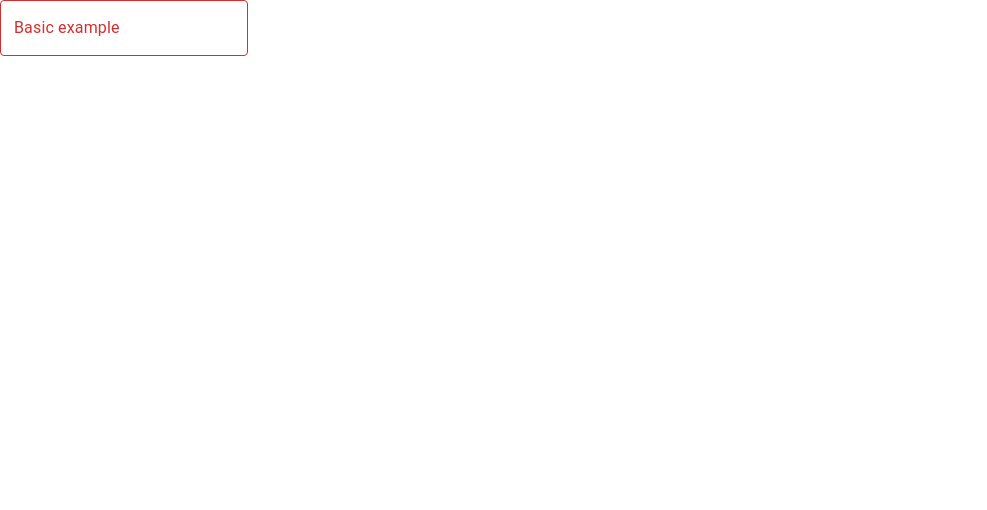
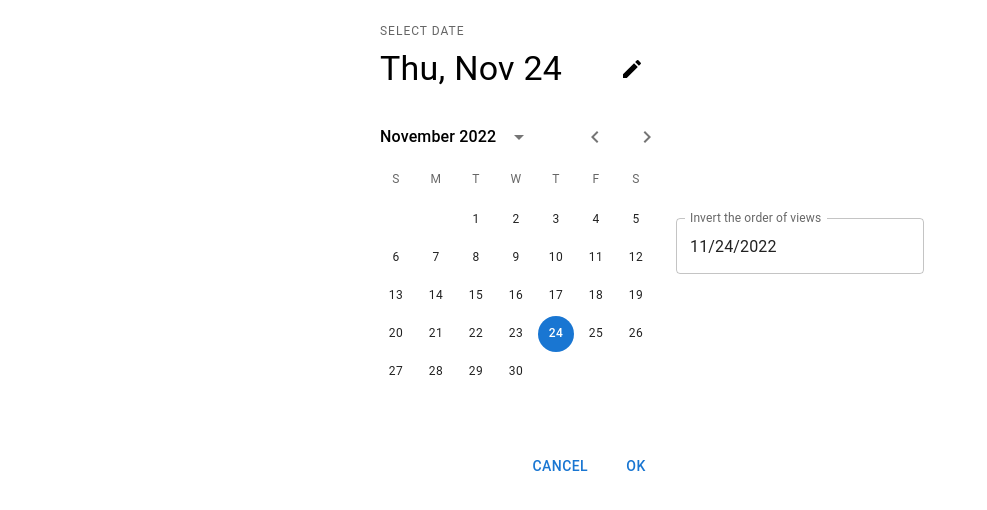
Before and after one commit to VictorEmanuel08/Mais-Educacao---Gestor, a React (Create React App) app: page /Calendario in a window 1280 px wide. Shown: the top 510 px of the page, without its empty margins (0-987 px from the left). Built offline with nearby package versions, Linux system fonts and the light colour scheme; no server answers; sample sign-in values are in the browser's storage.

Commit message:
node modules consertada e EditAtiv avançando 02/01

```diff
--- a/package.json
+++ b/package.json
@@ -17,6 +17,7 @@
     "autoprefixer": "^10.4.13",
     "axios": "^1.2.0",
     "date-fns": "^2.29.3",
+    "dayjs": "^1.11.7",
     "firebase": "^9.14.0",
     "postcss": "^8.4.19",
     "react": "^18.2.0",
--- a/src/App.jsx
+++ b/src/App.jsx
@@ -14,6 +14,7 @@ import { ModalComponent } from "./components/Modalcomponent";
 import { ModalcomponentEditarAtividade } from "./components/ModalcomponentEditarAtividade";
 
 import { initializeApp } from "firebase/app";
+import { Ramon } from "./pages/Ramon";
 
 const firebaseConfig = {
   apiKey: "AIzaSyC_lP-XRuonKQ2bSnTEAw_RD6kUDnNO6hg",
@@ -115,6 +116,14 @@ function App() {
               </Private>
             }
           />
+          <Route
+            path="/Ramon"
+            element={
+              <Private>
+                <Ramon />
+              </Private>
+            }
+          />
         </Routes>
       </AuthProvider>
     </BrowserRouter>
--- a/src/components/Calendario.jsx
+++ b/src/components/Calendario.jsx
@@ -1,24 +1,37 @@
-import * as React from 'react';
-
-import TextField from '@mui/material/TextField';
-import { AdapterDayjs } from '@mui/x-date-pickers/AdapterDayjs';
-import { LocalizationProvider } from '@mui/x-date-pickers/LocalizationProvider';
-import { DatePicker } from '@mui/x-date-pickers/DatePicker';
-import { useState } from 'react';
+import React, { useEffect, useState } from "react";
+import { AdapterDateFns } from "@mui/x-date-pickers/AdapterDateFns";
+import { LocalizationProvider } from "@mui/x-date-pickers/LocalizationProvider";
+import { StaticDatePicker } from "@mui/x-date-pickers/StaticDatePicker";
+import TextField from "@mui/material/TextField";
+import { DatePicker } from "@mui/x-date-pickers/DatePicker";
 
 export function Calendario() {
-  const [value, setValue] = useState([])
+  const [value, setValue] = useState(new Date());
+  // const [value, setValue] = React.useState<Dayjs | null>(null);
 
   return (
-    <LocalizationProvider dateAdapter={AdapterDayjs}>
-      <DatePicker
-        label="Basic example"
+    <div className="flex items-center justify-center">
+      <LocalizationProvider dateAdapter={AdapterDateFns}>
+        <StaticDatePicker
+          orientation="portrait"
+          openTo="day"
           value={value}
           onChange={(newValue) => {
             setValue(newValue);
           }}
           renderInput={(params) => <TextField {...params} />}
         />
+        <DatePicker
+          views={["day", "month", "year"]}
+          label="Invert the order of views"
+          value={value}
+          onChange={(newValue) => {
+            setValue(newValue);
+          }}
+          renderInput={(params) => <TextField {...params} helperText={null} />}
+        />
       </LocalizationProvider>
+      {console.log(value)}
+    </div>
   );
 }
--- a/src/components/ModalcomponentEditarAtividade.jsx
+++ b/src/components/ModalcomponentEditarAtividade.jsx
@@ -25,6 +25,7 @@ export function ModalcomponentEditarAtividade({ itemIdAtividade }) {
   const [questions, setQuestions] = useState([]);
 
   const [atividades, setAtividades] = useState([]);
+  const [questionTypeEdit, setQuestionTypeEdit] = useState([])
   const [titleAtividade, setTitleAtividade] = useState("");
   const [questionsAtividade, setQuestionsAtividade] = useState([]);
 
@@ -46,12 +47,14 @@ export function ModalcomponentEditarAtividade({ itemIdAtividade }) {
 
   async function EditAtiv() {
     try {
+      console.log(questionsAtividade);
+      console.log(itemIdAtividade)
       await app.put(`/atividades/${itemIdAtividade}`, {
         title: titleAtividade,
         description: "Resolva as questões para ganhar pontos",
         id_serie: idSerie,
         id_disciplina: idDisc,
-        questions: questionsAtividade,
+        questoes: questionsAtividade,
       });
       document.location.reload(true);
       alert("Atividade cadastrada!");
@@ -69,10 +72,11 @@ export function ModalcomponentEditarAtividade({ itemIdAtividade }) {
     setModalIsOpen(false);
   }
 
+  console.log(questionsAtividade)
+
   function changeQuestion(text, i) {
     var newQuestion = [...questionsAtividade];
     newQuestion[i].questao.title = text;
-    // console.log(newQuestion[i].questao.title)
     setQuestionsAtividade(newQuestion);
   }
 
@@ -84,14 +88,14 @@ export function ModalcomponentEditarAtividade({ itemIdAtividade }) {
 
   function changeTipoQuestao(text, i) {
     var TypeQuestion = [...questionsAtividade];
-    TypeQuestion[i].question_type = text;
+    TypeQuestion[i].questao.question_type = text;
     setQuestionsAtividade(TypeQuestion);
+    console.log(TypeQuestion)
   }
 
   function handleChange(text, i, j) {
     var optionQuestionCorrect = [...questionsAtividade];
     optionQuestionCorrect[i].questao.opcao[j].is_correct = !checked;
-    // console.log(optionQuestionCorrect)
     setQuestionsAtividade(optionQuestionCorrect);
   }
 
@@ -112,7 +116,6 @@ export function ModalcomponentEditarAtividade({ itemIdAtividade }) {
       });
     } else {
     }
-
     setQuestionsAtividade(optionsOfQuestion);
   }
 
@@ -129,14 +132,15 @@ export function ModalcomponentEditarAtividade({ itemIdAtividade }) {
       ...questionsAtividade,
       {
         questao: {
-          title: "",
-          id_disciplina: idDisc,
-          question_type: "objetiva",
-          opcao: [{ description: "", is_correct: false }],
+        title: "",
+        id_disciplina: idDisc,
+        question_type: "objetiva",
+        opcao: [{ description: "", is_correct: false }],
         },
       },
     ]);
   }
+
   function clearQuestion() {
     questionsAtividade.pop();
     closeModal();
@@ -214,12 +218,12 @@ export function ModalcomponentEditarAtividade({ itemIdAtividade }) {
                     // placeholder={`${ques.questao.title}`}
                     placeholder="Pergunta"
                     defaultValue={ques.questao.title}
-
                     onChange={(e) => {
                       changeQuestion(e.target.value, i);
                     }}
                     className="bg-[#EDF2FF] w-full h-fit placeholder-black outline-none text-black text-[18px] rounded-lg p-2 scrollbar-thin resize-none"
                   />
+                  {/* {console.log(ques.questao.title)} */}
                 </div>
                 {ques.questao.opcao.map((op, j) => (
                   <div className="add_question_body" key={j}>
--- /dev/null
+++ b/src/pages/Ramon.jsx
@@ -0,0 +1,37 @@
+import React, { useEffect, useState } from 'react';
+
+export function Ramon() {
+  const [num, setNum] = useState();
+  const [jogos, setJogos] = useState([]);
+
+
+  function sorteio() {
+
+    var sorteados = Math.floor(Math.random() * 61);
+    // console.log(sorteados)
+    setJogos([...jogos, sorteados])
+  }
+
+  function gerador(num) {
+    if (num != 0 || num <= 61) {
+      for (let i = 1; i <= num; i++) {
+        sorteio()
+      }
+    }
+  }
+
+  console.log(jogos)
+
+  return (
+    <main>
+
+        <input
+          onChange={(text) => setNum(text.target.value)}
+        />
+        <button
+          onClick={() => gerador(num)}
+        >Gerar Numeros</button>
+
+    </main>
+  )
+}
```
Also changed, not shown: 2 other files (tests, documents, lock files or other folders). Lines whose indentation alone changed are shown as unchanged.
